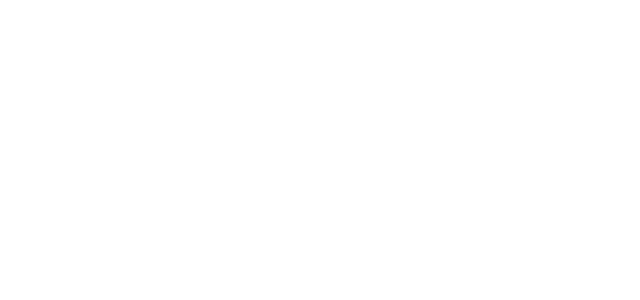
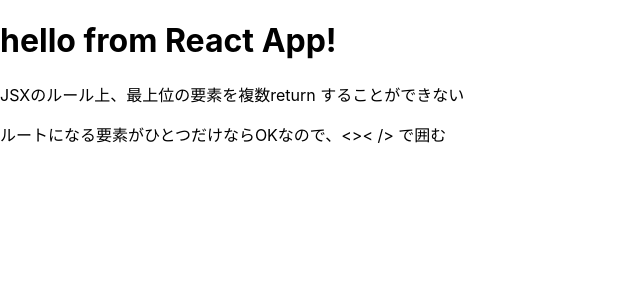
Before and after one commit to y-uchiida/react_training001, a JavaScript app: page / in a window 1280 px wide. Shown: the top 300 px of the page, without its empty margins (0-640 px from the left). Built offline with nearby package versions, Linux system fonts and the light colour scheme.

Commit message:
html要素をreturn して画面上に表示(レンダリング)する

```diff
--- a/src/index.js
+++ b/src/index.js
@@ -4,10 +4,21 @@
 
 
 /* render に渡す関数を宣言、これをコンポーネントとして扱う */
+/* 要素を表示する関数 */
+const App = () => {
+  return (
+    <>
+      <h1>hello from React App!</h1>
+      <p>JSXのルール上、最上位の要素を複数return することができない</p>
+      <p>ルートになる要素がひとつだけならOKなので、&lt;&gt;&lt; /&gt; で囲む</p>
+    </>
+  );
+};
+
 /* null を返す(何もしない)関数の場合、画面には何も表示されない */
-const App = () => {
-  return null;
-}
+// const App = () => {
+//   return null;
+// }
 
 /* ReactDOM.createRoot(<html要素>)
  * React v18から導入された機能で、レンダリングの並行処理ができるようになる
```
